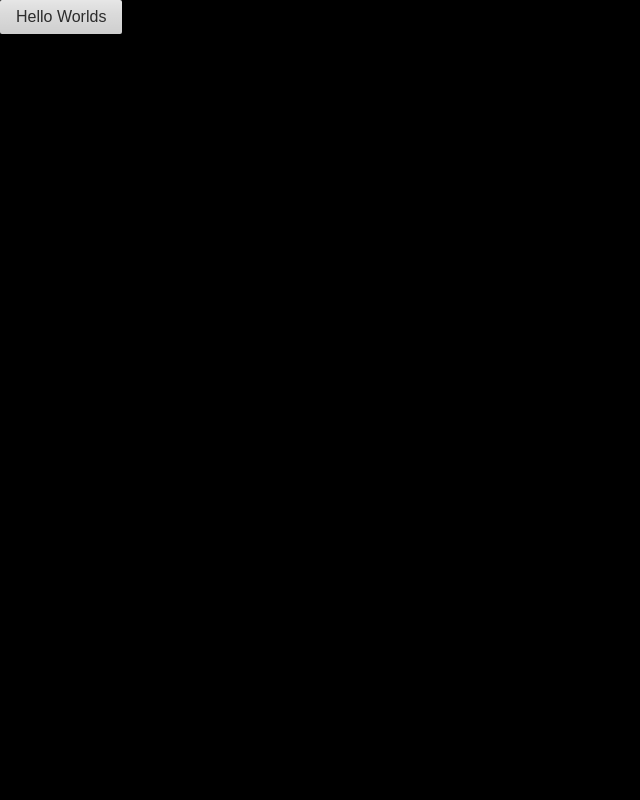
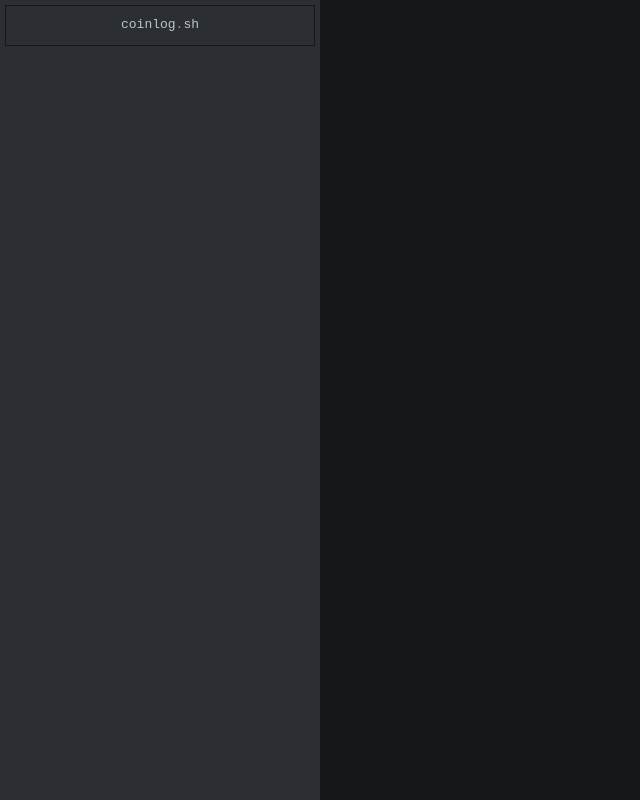
Before and after one commit to ivanm/coinlog-ui, a React app: page / in a window 1280 px wide. Shown: the whole page, without its empty margins (0-640 px from the left). Built offline with nearby package versions, Linux system fonts and the light colour scheme.

Commit message:
Adding basic grid and title

```diff
--- a/src/index.html
+++ b/src/index.html
@@ -11,6 +11,29 @@
         body {
             background: black
         }
+        .container {
+            display: grid;
+            grid-template-columns: 1fr 3fr;
+        }
+        .left-pane {
+            background-color: #2b2e33;
+            height: 100vh;
+        }
+        .main-pane {
+            background-color: #161719;
+            height: 100vh;
+        }
+        .nav-title {
+            border: 1px solid #161719;
+            color: #bfc4cc;
+            margin: 5px;
+            padding: 12px;
+            font-family: monospace;
+            text-align: center;
+        }
+        .title-dot {
+            color:#d57474;
+        }
     </style>
     <body>
         <section id="app"></section>
--- a/src/index.js
+++ b/src/index.js
@@ -2,8 +2,14 @@ import React from "react";
 import ReactDOM from "react-dom";
 
 const Index = () =>
-  <div>
-    <a className="pure-button" onClick={ () => alert('hi') }>Hello Worlds</a>
-  </div>;
+<div className="container">
+    <div className="left-pane">
+        <div className="nav-title">
+            coinlog<span className="title-dot">.</span>sh
+        </div>
+    </div>
+    <div class="main-pane">
+    </div>
+</div>;
 
 ReactDOM.render(<Index />, document.getElementById("app"));
```
Lines whose indentation alone changed are shown as unchanged.
